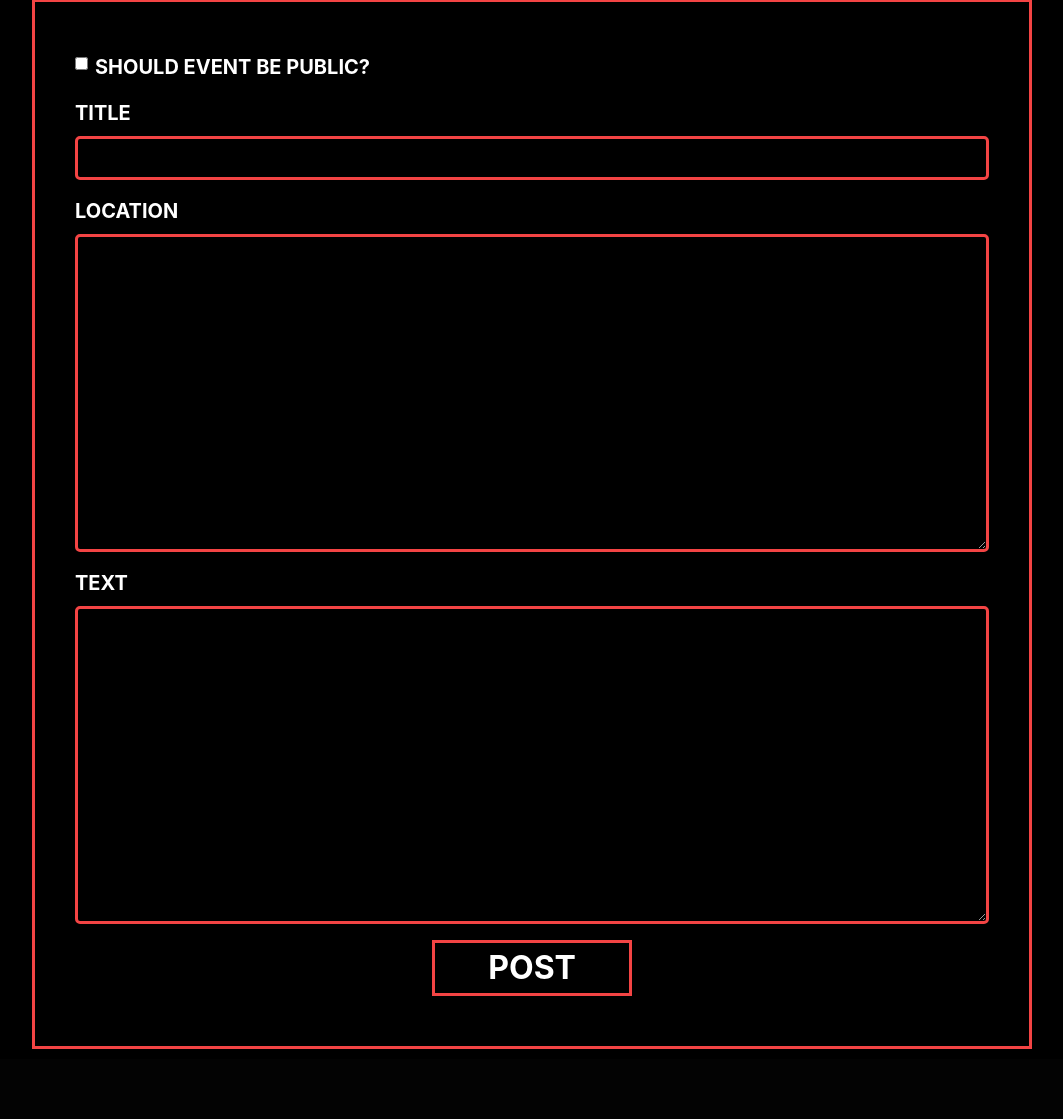
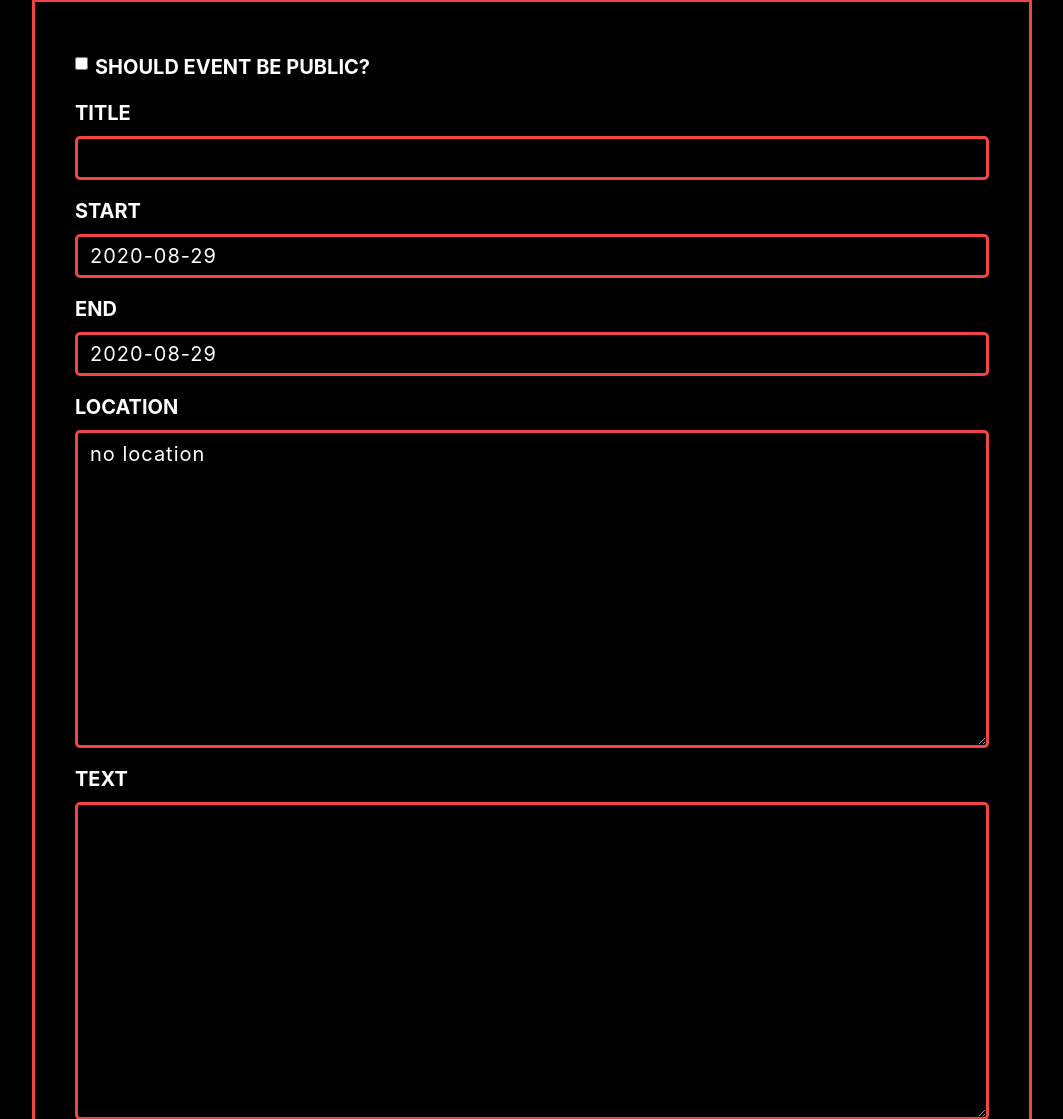
Before and after one commit to MVAIT/event_aggregation_service, a Django app: page /event/new/ in a window 1280 px wide. Shown: the part 276-1395 px from the top of the page, without its empty margins (108-1171 px from the left). Before the commit the page ends 1325 px from the top, so only its background shows below. Run offline with Django 3.2, Linux system fonts and the light colour scheme; the visitor is signed in with stand-in values (Sample User, id 1); some libraries are stand-ins or nearby versions; some web fonts are replaced.

Commit message:
add dates

```diff
--- a/eventservice/pages/models.py
+++ b/eventservice/pages/models.py
@@ -2,6 +2,7 @@ from django.conf import settings
 from django.db import models
 from django.utils import timezone
 from django.urls import reverse
+
 
 
 # Create your models here.
@@ -9,7 +10,9 @@ class Events(models.Model):
     author = models.ForeignKey(settings.AUTH_USER_MODEL, on_delete=models.CASCADE, null=True, blank=True)
     public = models.BooleanField(default=False, verbose_name="Should event be public?")
     title = models.CharField(max_length=35)
-    location = models.TextField(max_length=1000)
+    start_date = models.DateField(('Start'), default=timezone.now)
+    end_date = models.DateField(('End'), default=timezone.now)
+    location = models.TextField(max_length=1000, default="no location")
     text = models.TextField(max_length=1000)
     created_date = models.DateTimeField(default=timezone.now)
     published_date = models.DateTimeField(default=timezone.now)
@@ -28,8 +31,10 @@ class Events(models.Model):
 class Comment(models.Model):
     event = models.ForeignKey('Events', on_delete=models.CASCADE, related_name='comments')
     author = models.CharField(max_length=200)
+    start_date = models.DateField()
+    end_date = models.DateField()
+    location = models.TextField()
     text = models.TextField()
-    location = models.TextField()
     created_date = models.DateTimeField(default=timezone.now)
     approved_comment = models.BooleanField(default=False)
 
--- a/eventservice/pages/serializers.py
+++ b/eventservice/pages/serializers.py
@@ -6,4 +6,4 @@ class EventSerializer(serializers.ModelSerializer):
 
     class Meta:
         model = Events
-        fields = ('title', 'text', 'author', 'created_date', 'location')
+        fields = ('title', 'start_date', 'end_date', 'text', 'author', 'created_date', 'location')
--- a/eventservice/pages/static/css/style.css
+++ b/eventservice/pages/static/css/style.css
@@ -308,7 +308,7 @@ b {
 }
 .location {
     font-size: 1.2rem;
-    padding: 10px 20px;
+    padding: 20px 20px;
     vertical-align: middle;
     overflow-wrap: break-word;
     word-wrap: break-word;
--- a/eventservice/pages/templates/events/base.html
+++ b/eventservice/pages/templates/events/base.html
@@ -49,7 +49,7 @@
 <div class="cevents">
     <div class="greetings-banner">
         <h2><a href="/login">LOGIN</a> / <a href="/register">CREATE</a> ACCOUNT</h2>
-        <div class="text"><p>Please login or create new account!</p>
+        <div class="text"><p>Please login or create new account if you want to post event!</p>
             <a class="github-button" href="https://github.com/MVAIT/event_aggregation_service" data-color-scheme="no-preference: dark; light: dark; dark: dark;" data-size="large" aria-label="Follow @VAIT on GitHub"> Open on GitHub </a></div>
         </div>
 </div>
--- a/eventservice/pages/templates/events/event_detail.html
+++ b/eventservice/pages/templates/events/event_detail.html
@@ -10,10 +10,14 @@
                 </div>
                 {% if events.author == user %}
                 <div class="delete-popup">
-                    <p><a class="btn btn-outline-danger mr-2" href="{% url 'event_delete' pk=events.pk %}">Delete Event</a>
+                    <p><a class="btn btn-outline-danger mr-2" href="{% url 'events_confirm_delete' pk=events.pk %}">Delete Event</a>
                         <a class="btn_btn-outline-secondary" href="{% url 'event_edit' pk=events.pk %}">Edit</a></p>
                 </div>
                 {% endif %}
+                <div class="date">
+                    <p>Event start date - {{event.start_date|date:"Y m j"}}</p>
+                    <p>Event end date - {{event.end_date|date:"Y m j"}}</p>
+                </div>
                 <div class="text">
                     <p>Location - {{events.location|linebreaksbr|urlize}}</p>
                     <p>Discription - {{ events.text|linebreaksbr|urlize }}</p>
--- a/eventservice/pages/templates/events/event_list.html
+++ b/eventservice/pages/templates/events/event_list.html
@@ -17,6 +17,10 @@
             <div class="left-padding">
             	<div class="text-left" onclick="location.href='{% url 'event_detail' event.pk %}';" style="cursor: pointer;">
                     <div class="event_title">{{ event.title|upper }}</div><div class="event_no">#{{ event.pk }}</div>
+                </div>
+                <div class="date">
+                    <p>Event start date - {{event.start_date|date:"Y m j"}}</p>
+                    <p>Event end date - {{event.end_date|date:"Y m j"}}</p>
                 </div>
                 <div class="text">
                     <p>Location - {{ event.location|truncatechars:200|linebreaksbr|urlize }}</p>
--- a/eventservice/pages/urls.py
+++ b/eventservice/pages/urls.py
@@ -11,6 +11,6 @@ urlpatterns = [
     path('event/<int:pk>/', EventDetailView.as_view(), name='event_detail'),
     path('event/new/', EventCreateView.as_view(), name='event_new'),
     path('event/<int:pk>/edit/', EventUpdateView.as_view(), name='event_edit'),
-    path('event/<int:pk>/delete/', EventDeleteView.as_view(), name='event_delete'),
+    path('event/<int:pk>/delete/', EventDeleteView.as_view(), name='events_confirm_delete'),
     path('event/<int:pk>/comment/', views.add_comment_to_event, name='add_comment_to_event'),
 ]
--- a/eventservice/pages/views.py
+++ b/eventservice/pages/views.py
@@ -23,7 +23,7 @@ class EventDetailView(DetailView):
 
 class EventCreateView(LoginRequiredMixin, CreateView):
     model = Events
-    fields = ['public', 'title', 'location', 'text']
+    fields = ['public', 'title','start_date', 'end_date', 'location', 'text']
     template_name = 'events/event_edit.html'
     login_url = '/login'
 
@@ -35,7 +35,7 @@ class EventCreateView(LoginRequiredMixin, CreateView):
 
 class EventUpdateView(LoginRequiredMixin, UserPassesTestMixin, UpdateView):
     model = Events
-    fields = ['title', 'text', 'location']
+    fields = ['title', 'start_date', 'end_date', 'text', 'location']
     template_name = 'events/event_edit.html'
     login_url = '/login'
 
@@ -78,4 +78,6 @@ def add_comment_to_event(request, pk):
 
 def about(request):
     return render(request, 'events/about.html', {'title': 'About'})
+
+
 # Create your views here.
```
Also changed, not shown: eventservice/pages/forms.py (+8 -1 lines), eventservice/pages/templates/events/events_confirm_delete.html (added, +31 -0 lines).
